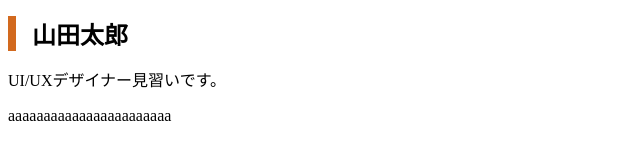
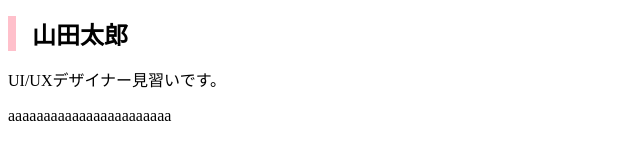
Before and after one commit to 210312a/MyCafe, a plain HTML site: page index.html in a window 1280 px wide. Shown: the full height of the page, 0-640 px from the left. Drawn offline with Linux system fonts and the light colour scheme.

Commit message:
Add files via upload

```diff
--- a/css/styles.css
+++ b/css/styles.css
@@ -1,5 +1,5 @@
 h1 {
     font-size: 24px;
     padding-left: 16px;
-    border-left: 8px solid chocolate;
+    border-left: 8px solid pink;
   }
```
